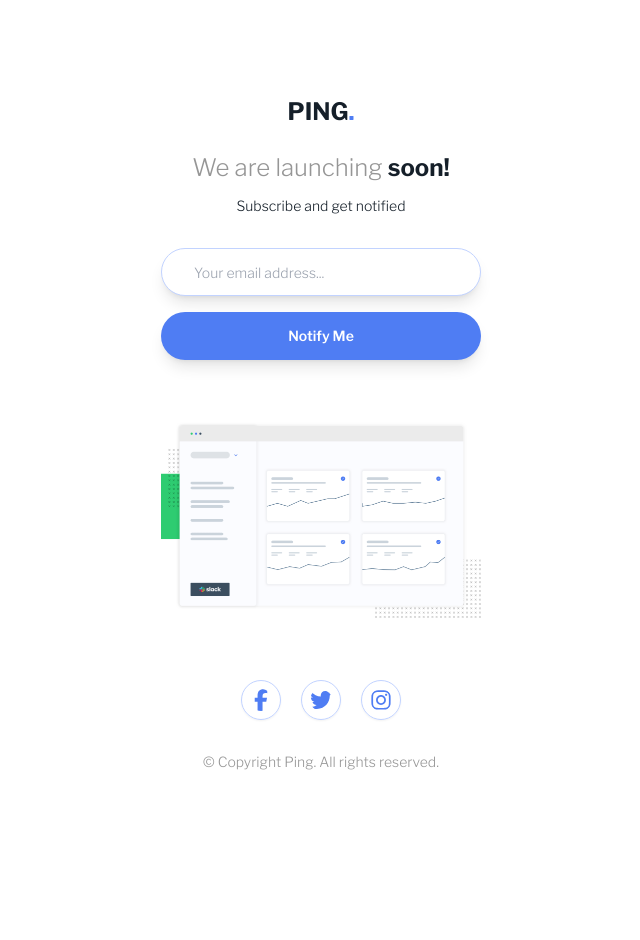
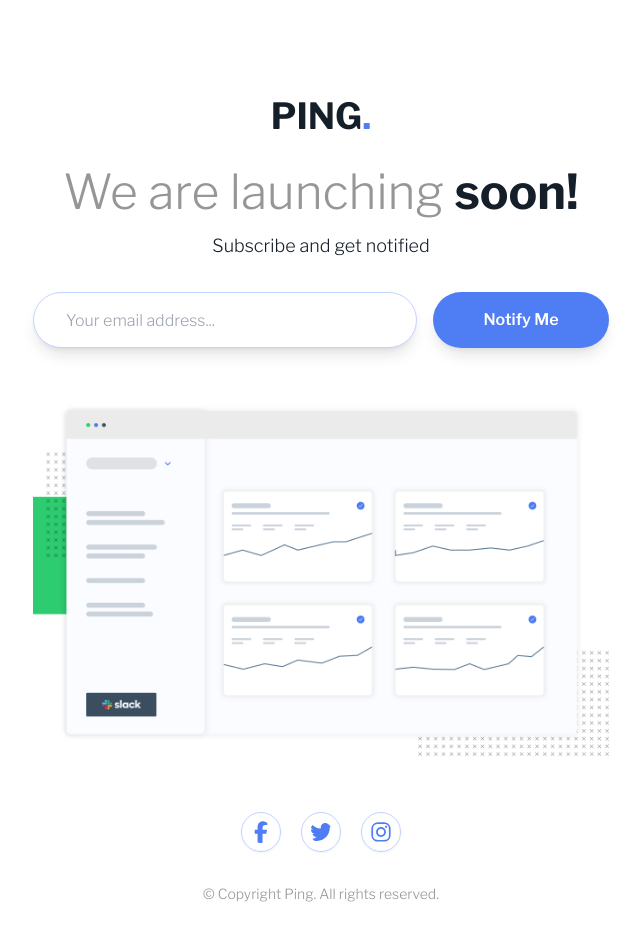
Before and after one commit to palmeiroerick/ping-single-column-coming-soon-page, a Next.js app: page / in a window 1280 px wide. Shown: the top 940 px of the page, without its empty margins (319-959 px from the left). Before the commit the page ends 812 px from the top, so only its background shows below. Built offline with nearby package versions, Linux system fonts and the light colour scheme.

Commit message:
style: add desktop styles

```diff
--- a/app/page.tsx
+++ b/app/page.tsx
@@ -5,34 +5,34 @@ export default function Home() {
     "border-paleBlue fill-blue flex h-9 w-9 shadow-sm cursor-pointer items-center justify-center rounded-full border-[1px] p-2 hover:border-softMagenta hover:fill-softMagenta lg:w-10 lg:h-10";
 
   return (
-    <main className="flex flex-col items-center justify-between gap-14 px-6 pb-10 pt-24">
+    <main className="flex min-h-screen flex-col items-center justify-between gap-14 px-6 pb-10 pt-24">
       <div className="flex w-full flex-col items-center gap-8 px-4">
-        <div className="flex flex-col gap-6">
-          <p className="text-center text-2xl font-bold uppercase text-veryDarkBlue">
+        <div className="lg:gap-8 flex flex-col gap-6">
+          <p className="lg:text-4xl text-center text-2xl font-bold uppercase text-veryDarkBlue">
             ping<span className="text-blue">.</span>
           </p>
-          <div className="flex flex-col items-center gap-3">
-            <h1 className="text-2xl text-gray">
+          <div className="lg:gap-4 flex flex-col items-center gap-3">
+            <h1 className="lg:text-5xl text-2xl text-gray">
               We are launching{" "}
               <span className="font-bold text-veryDarkBlue">soon!</span>
             </h1>
-            <p className="text-sm text-veryDarkBlue">
+            <p className="lg:text-lg text-sm text-veryDarkBlue">
               Subscribe and get notified
             </p>
           </div>
         </div>
-        <form className="flex w-80 flex-col gap-4">
+        <form className="lg:flex-row lg:w-auto flex w-80 flex-col gap-4">
           <input
             type="text"
             placeholder="Your email address..."
-            className="h-12 w-full rounded-full border border-paleBlue px-8 text-sm shadow-lg"
+            className="lg:w-96 lg:h-14 lg:text-base h-12 w-full rounded-full border border-paleBlue px-8 text-sm shadow-lg outline-none"
           />
-          <button className="h-12 w-full rounded-full bg-blue text-sm font-semibold text-white shadow-lg">
+          <button className="lg:w-44 lg:text-base lg:h-14 h-12 w-full rounded-full bg-blue text-sm font-semibold text-white shadow-lg">
             Notify Me
           </button>
         </form>
       </div>
-      <div className="relative h-52 min-h-52 w-80 min-w-80">
+      <div className="lg:w-[36rem] lg:h-[22rem] relative h-52 min-h-52 w-80 min-w-80">
         <Image
           className="object-contain"
           src="/illustration-dashboard.png"
```
